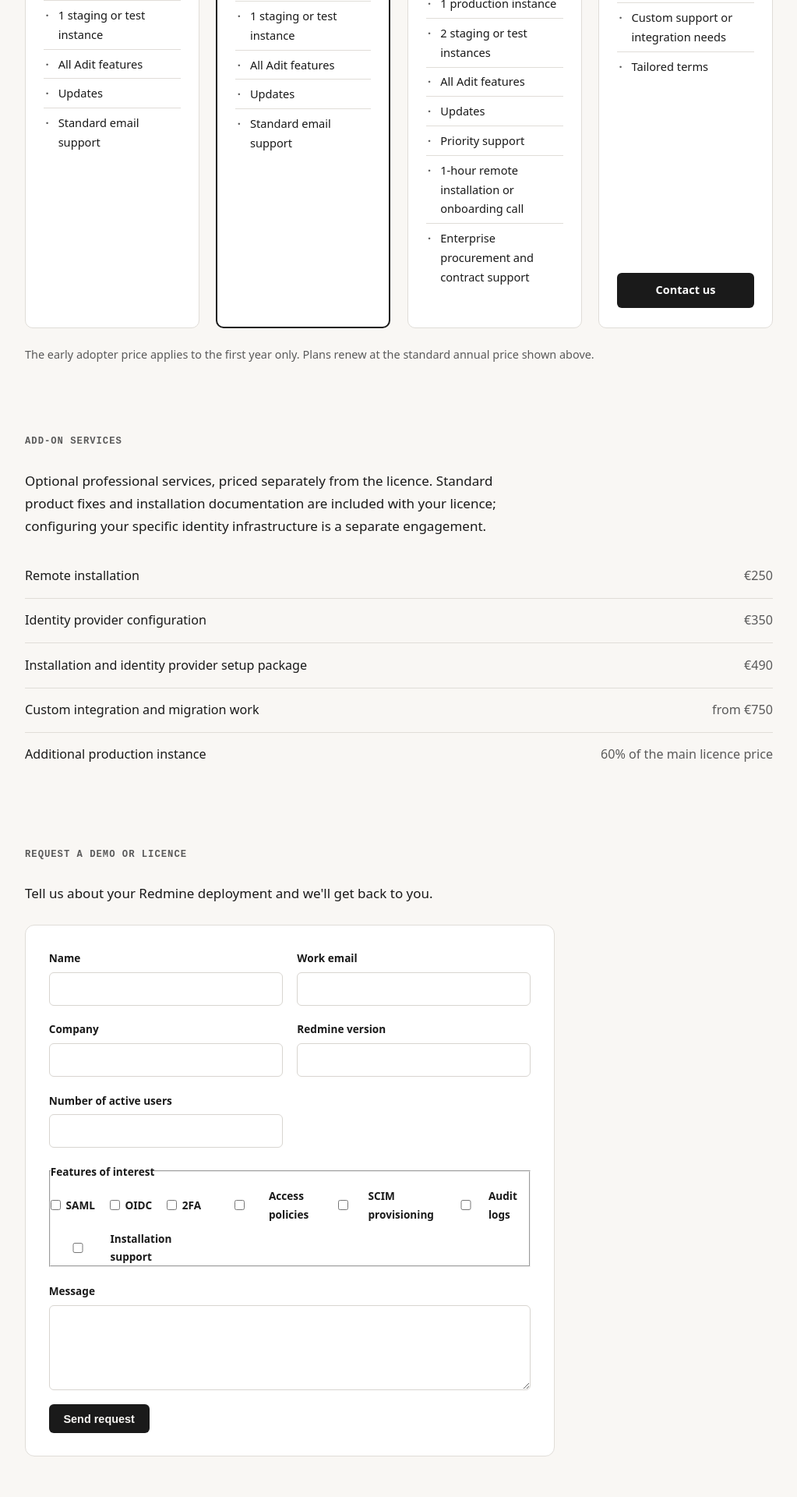
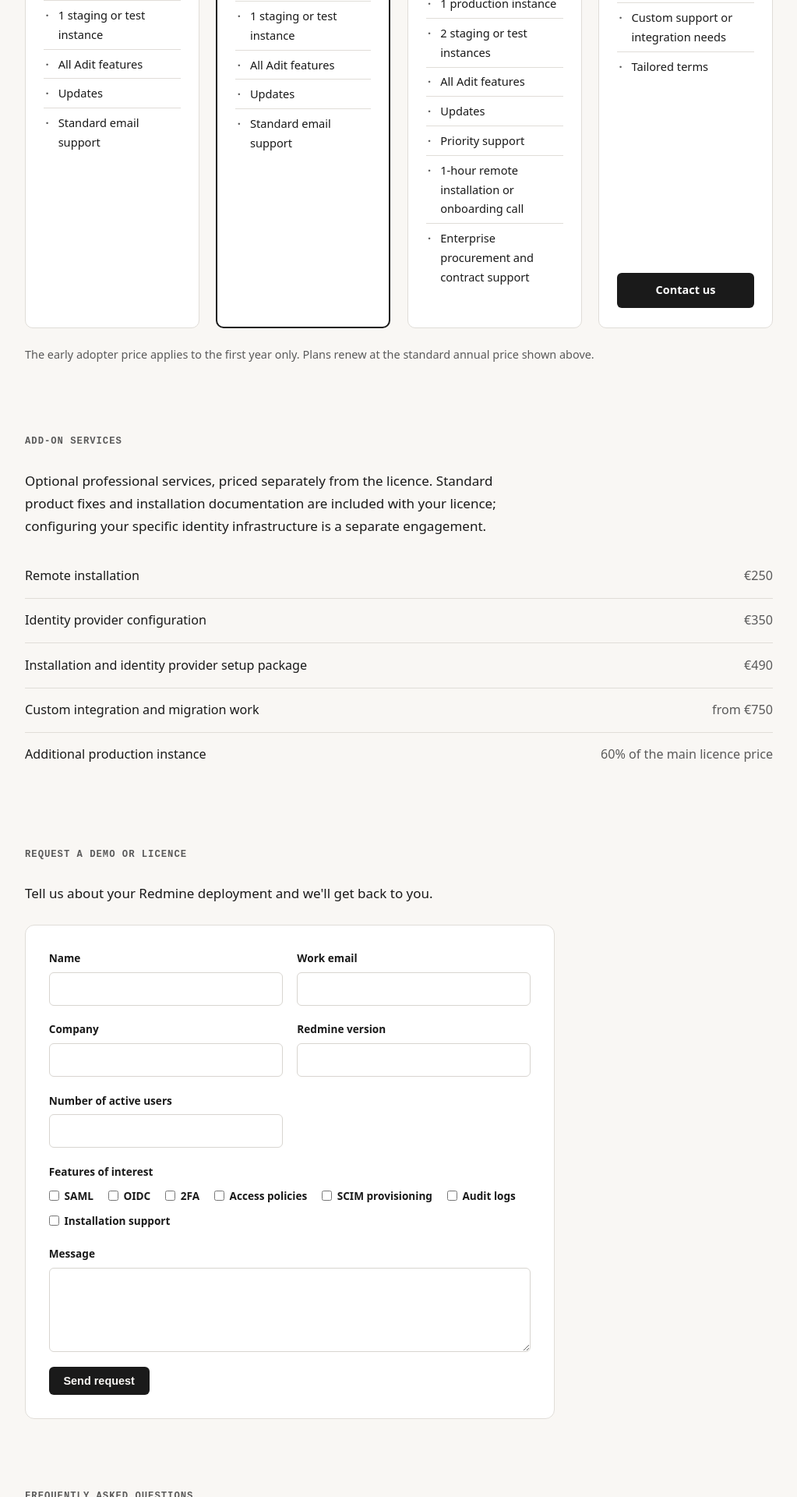
Before and after one commit to foralabs/foralabs.github.io, a Jekyll site: the page built from redmine/adit/index.html, in a window 1280 px wide. Shown: the part 4480-6400 px from the top of the page at 78% size, without its empty margins (128-1151 px from the left). Built offline with Jekyll 4.4.1, drawn with Linux system fonts in a browser that asks for light colours.

Commit message:
feat: Refine plugin field styles for better accessibility and layout; adjust focus states and fieldset properties

```diff
--- a/assets/css/main.css
+++ b/assets/css/main.css
@@ -675,7 +675,7 @@
   font-weight: 600;
   color: #1a1a1a;
 }
-.plugin-field input, .plugin-field textarea {
+.plugin-field input:not([type="checkbox"]):not([type="radio"]), .plugin-field textarea {
   font-family: var(--font);
   font-size: 0.92rem;
   color: #1a1a1a;
@@ -685,12 +685,12 @@
   padding: 0.55rem 0.7rem;
   width: 100%;
 }
-.plugin-field input:focus, .plugin-field textarea:focus {
+.plugin-field input:not([type="checkbox"]):not([type="radio"]):focus, .plugin-field textarea:focus {
   outline: none;
   border-color: #1a1a1a;
 }
 .plugin-field textarea { resize: vertical; }
-.plugin-field fieldset { border: none; }
+fieldset.plugin-field { border: none; padding: 0; margin: 0; min-width: 0; }
 .plugin-checks { display: flex; flex-wrap: wrap; gap: 0.5rem 1.1rem; margin-top: 0.5rem; }
 .plugin-check {
   display: flex;
@@ -700,6 +700,7 @@
   font-weight: 400;
   color: #5a5a5a;
 }
+.plugin-check input { flex: 0 0 auto; width: auto; margin: 0; }
 .plugin-form button { grid-column: 1 / -1; justify-self: start; border: none; cursor: pointer; }
 
 /* FAQ */
```
